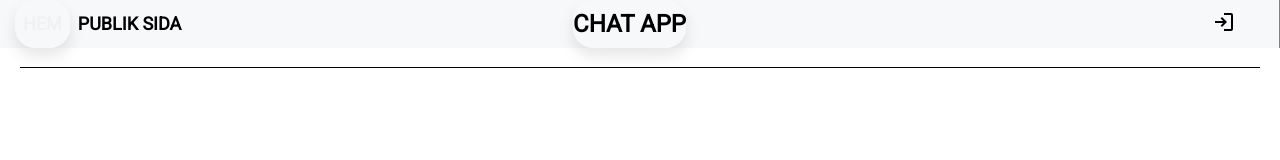
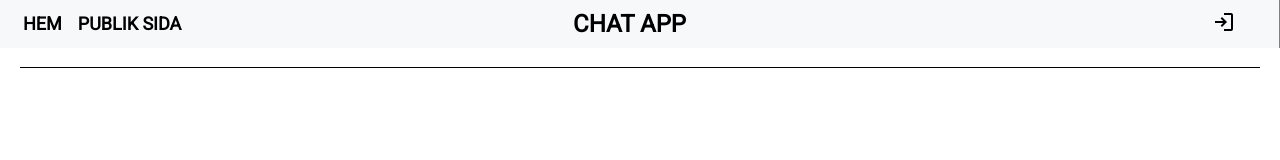
Before and after one commit to MalinJ123/Chattyy2, a React (Vite) app: page / in a window 1280 px wide. Shown: the top 160 px of the page. Built offline with nearby package versions, Linux system fonts and the light colour scheme.

Commit message:
a:active borttagen igen

```diff
--- a/src/index.css
+++ b/src/index.css
@@ -13,9 +13,12 @@ html, body {
   padding: 0px;
 }
 
-a.active {
-  /* background-color: #232323; */
-  box-shadow: 0px 8px 15px rgba(0, 0, 0, 0.1);
-  color: #f1f1f1;
-  border-radius: 20px;
+a.active{
+  a.active {
+    background-color: #232323;
+    box-shadow: 0px 8px 15px rgba(0, 0, 0, 0.1);
+    color: #f1f1f1;
+    border-radius: 20px;
+  }
+
 }
```
